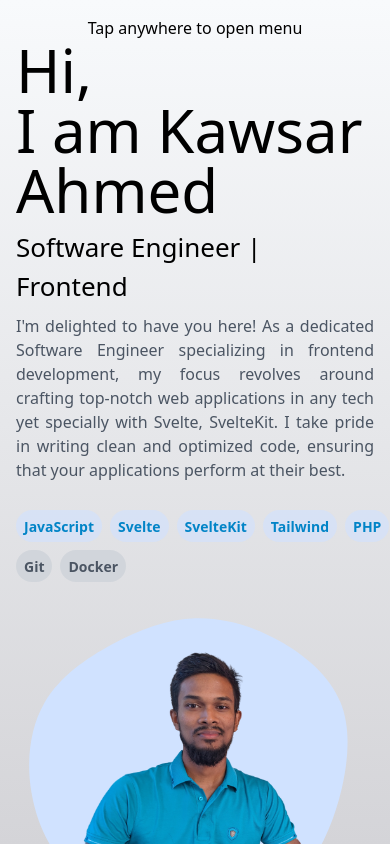
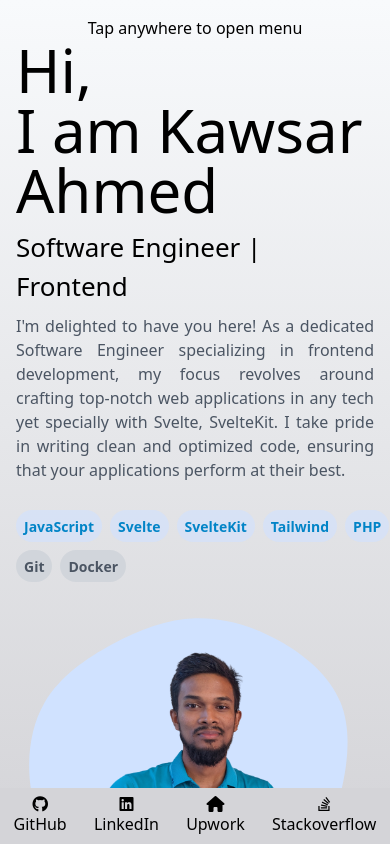
Before and after one commit to prokawsar/Portfolio, a SvelteKit app: page / in a window 390 px wide. Built offline with nearby package versions, Linux system fonts and the light colour scheme.

Commit message:
mobile support added

```diff
--- /dev/null
+++ b/src/lib/components/MobileFooter.svelte
@@ -0,0 +1,50 @@
+<script>
+	const menuItems = [
+		{
+			name: 'github',
+			displayText: 'GitHub',
+			icon: 'fa-brands fa-github',
+			class: '',
+			url: 'https://github.com/prokawsar'
+		},
+		{
+			name: 'linkedin',
+			displayText: 'LinkedIn',
+			icon: 'fa-brands fa-linkedin',
+			class: '',
+			url: 'https://www.linkedin.com/in/prokawsar/'
+		},
+		{
+			name: 'upwork',
+			displayText: 'Upwork',
+			icon: 'fa-solid fa-house',
+			url: 'https://www.upwork.com/freelancers/~012f78e5dacf069591',
+			class: ''
+		},
+		{
+			name: 'stackoverflow',
+			displayText: 'Stackoverflow',
+			icon: 'fa-brands fa-stack-overflow',
+			class: '',
+			url: 'https://stackoverflow.com/users/4826019/prokawsar',
+			disabled: false
+		}
+	]
+</script>
+
+<div
+	class="bg-zinc-300 dark:bg-zinc-900 w-full fixed flex flex-row items-center justify-around sm:hidden bottom-0 h-14"
+>
+	{#each menuItems as menu}
+		<button
+			type="button"
+			on:click|stopPropagation={() => {
+				menu.url ? window.open(menu.url, '_blank') : ''
+			}}
+			class="dark:text-slate-400 flex flex-col justify-center items-center"
+		>
+			<i class="{menu.icon} dark:text-gray-400 px-3" />
+			{menu.displayText}
+		</button>
+	{/each}
+</div>
--- a/src/routes/+page.svelte
+++ b/src/routes/+page.svelte
@@ -11,6 +11,7 @@
 	import Skills from '$lib/infos/skills.svelte'
 	import ResumeGDrive from '$lib/infos/resumeGDrive.svelte'
 	import Intro from '$lib/components/Intro.svelte'
+	import MobileFooter from '$lib/components/MobileFooter.svelte'
 
 	const infos = {
 		work: Work,
@@ -89,4 +90,6 @@
 	{#if showInfo}
 		<Accordian on:close={() => (showInfo = false)} component={infos[activeComp]} />
 	{/if}
+
+	<MobileFooter />
 </div>
```
